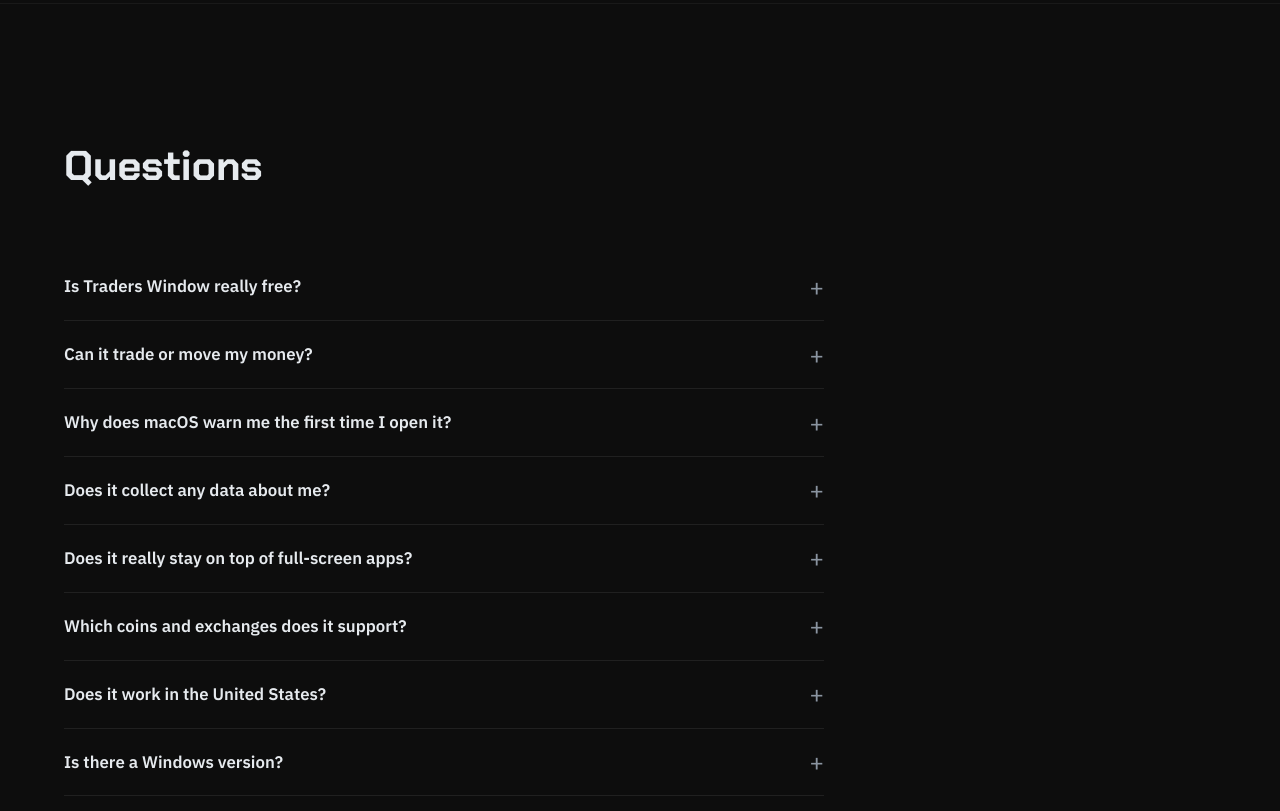
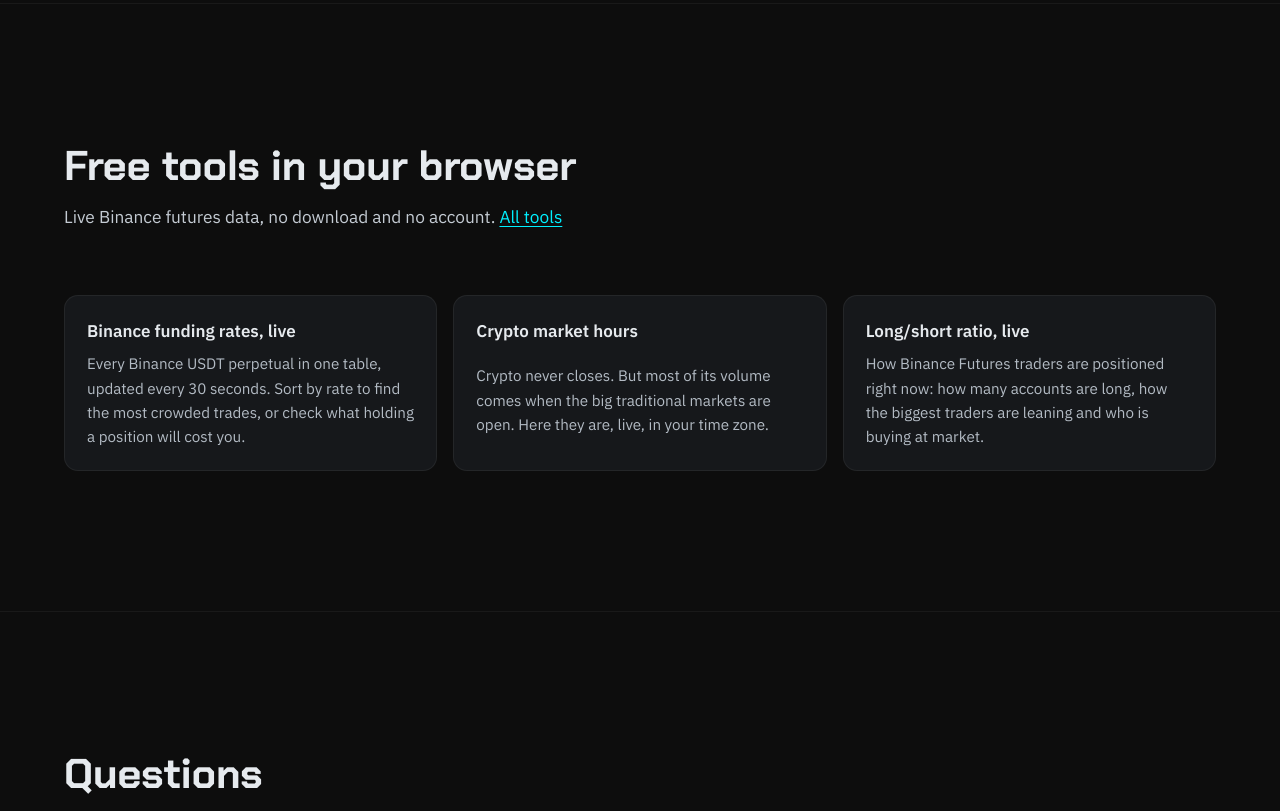
Before and after one commit to traderswindow/traderswindow.github.io, a plain HTML site: page index.html in a window 1280 px wide. Shown: the part 5421-6232 px from the top of the page. Drawn offline with Linux system fonts and the light colour scheme.

Commit message:
Homepage: add free tools section

```diff
--- a/index.html
+++ b/index.html
@@ -220,6 +220,20 @@
   </div>
 </section>
 
+<section class="section" id="tools">
+  <div class="wrap">
+    <div class="section-head">
+      <h2>Free tools in your browser</h2>
+      <p>Live Binance futures data, no download and no account. <a href="/tools/">All tools</a></p>
+    </div>
+    <div class="cards">
+      <a href="/tools/funding-rates/"><b>Binance funding rates, live</b><span>Every Binance USDT perpetual in one table, updated every 30 seconds. Sort by rate to find the most crowded trades, or check what holding a position will cost you.</span></a>
+      <a href="/tools/crypto-market-hours/"><b>Crypto market hours</b><span>Crypto never closes. But most of its volume comes when the big traditional markets are open. Here they are, live, in your time zone.</span></a>
+      <a href="/tools/long-short-ratio/"><b>Long/short ratio, live</b><span>How Binance Futures traders are positioned right now: how many accounts are long, how the biggest traders are leaning and who is buying at market.</span></a>
+    </div>
+  </div>
+</section>
+
 <section class="section" id="faq">
   <div class="wrap">
     <div class="section-head"><h2>Questions</h2></div>
```
